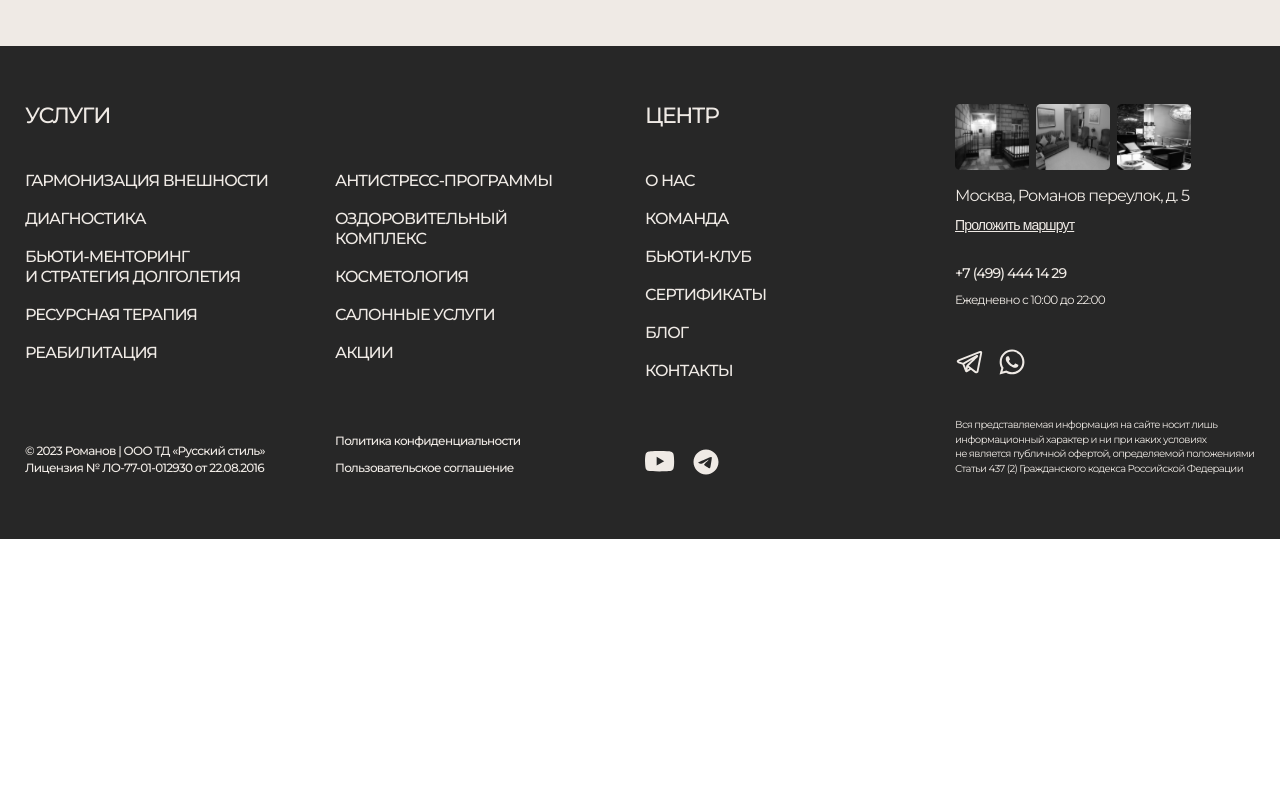
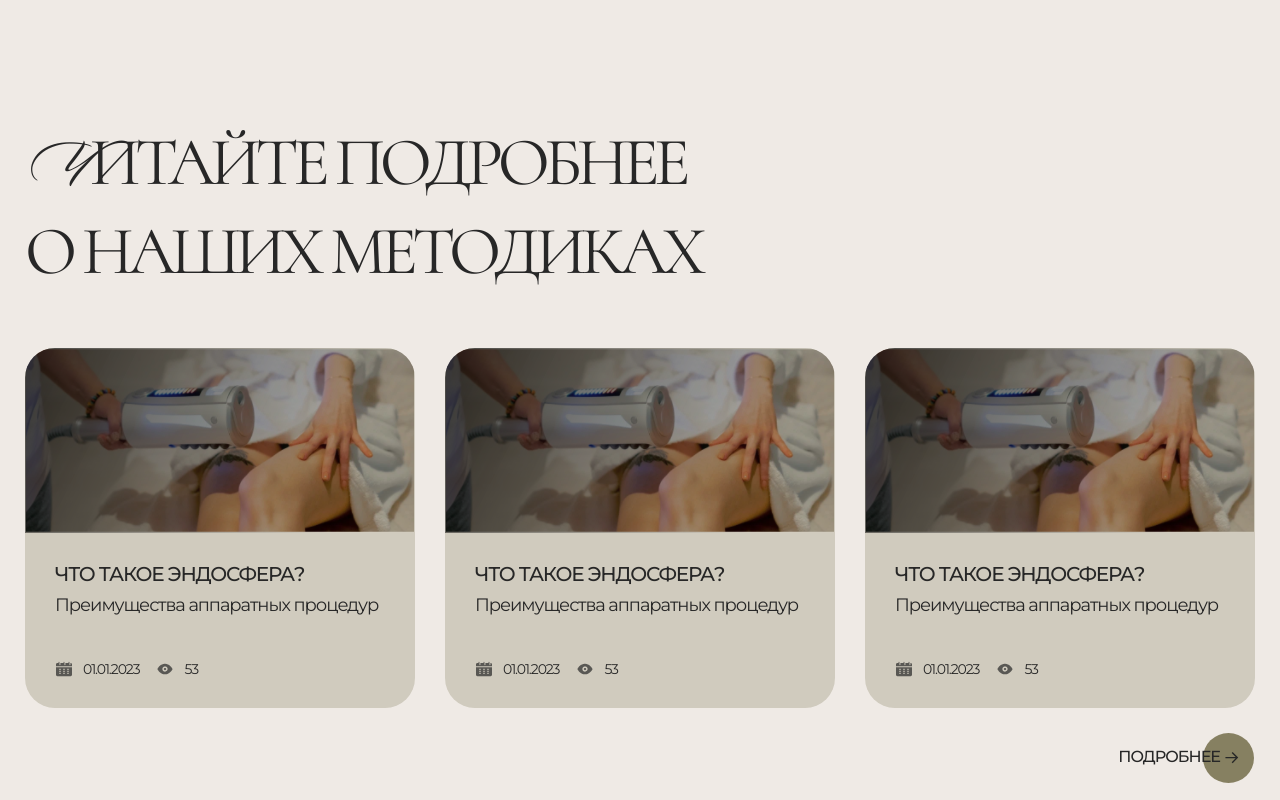
Before and after one commit to 1Dmitriy10/romanov, a website: page src/index.html in a window 1280 px wide. Shown: the part 10260-11060 px from the top of the page. Before the commit the page ends 10799 px from the top, so only its background shows below. Drawn offline with nearby package versions, Linux system fonts and the light colour scheme; files that its build step writes are made by us from their sources; files whose address does not match are found by name.

Commit message:
finish articles

```diff
--- a/gulp/version.json
+++ b/gulp/version.json
@@ -1,3 +1,3 @@
 {
-    "main": "20240228013343"
+    "main": "20240228021700"
 }
--- /dev/null
+++ b/src/html/components/articles.html
@@ -0,0 +1,63 @@
+<section class='articles'>
+    <div class='container articles__container'>
+        <h2 class="articles__title _fonts-js">Читайте подробнее
+            о&nbsp;наших методиках</h2>
+        <div class="articles__card-box">
+            <div class="articles__card">
+                <div class="articles__card-img-wrap">
+                    <img src="@img/articles/foto-statej.png" alt="" class="articles__card-img">
+                    <img src="@img/articles/foto-statej-maska.png" alt="" class="articles__card-img-mask">
+                </div>
+                <div class="articles__card-content-box">
+                    <h3 class="articles__card-title">что такое эндосфера?</h3>
+                    <p class="articles__card-text">Преимущества аппаратных процедур</p>
+
+                </div>
+                <div class="articles__card-date-box">
+                    <span class="articles__card-date">01.01.2023</span>
+                    <span class="articles__card-watch">53</span>
+                </div>
+            </div>
+            <div class="articles__card">
+                <div class="articles__card-img-wrap">
+                    <img src="@img/articles/foto-statej.png" alt="" class="articles__card-img">
+                    <img src="@img/articles/foto-statej-maska.png" alt="" class="articles__card-img-mask">
+                </div>
+                <div class="articles__card-content-box">
+                    <h3 class="articles__card-title">что такое эндосфера?</h3>
+                    <p class="articles__card-text">Преимущества аппаратных процедур</p>
+
+                </div>
+                <div class="articles__card-date-box">
+                    <span class="articles__card-date">01.01.2023</span>
+                    <span class="articles__card-watch">53</span>
+                </div>
+            </div>
+            <div class="articles__card">
+                <div class="articles__card-img-wrap">
+                    <img src="@img/articles/foto-statej.png" alt="" class="articles__card-img">
+                    <img src="@img/articles/foto-statej-maska.png" alt="" class="articles__card-img-mask">
+                </div>
+                <div class="articles__card-content-box">
+                    <h3 class="articles__card-title">что такое эндосфера?</h3>
+                    <p class="articles__card-text">Преимущества аппаратных процедур</p>
+
+                </div>
+                <div class="articles__card-date-box">
+                    <span class="articles__card-date">01.01.2023</span>
+                    <span class="articles__card-watch">53</span>
+                </div>
+            </div>
+        </div>
+        <a href="#" class="btn-circle-box btn-circle-box_green services__btn">
+            <span class="btn btn-circle btn-circle_green btn-circle_green_black">подробнее</span>
+            <div class="btn-circle-circle btn-circle-circle_green">
+                <svg width="14" height="19" viewBox="0 0 16 13" fill="none" xmlns="http://www.w3.org/2000/svg">
+                    <path
+                        d="M8.75284 13L7.65909 11.9205L12.1619 7.41761H0.5V5.85511H12.1619L7.65909 1.36648L8.75284 0.272727L15.1165 6.63636L8.75284 13Z"
+                        fill="#272727"></path>
+                </svg>
+            </div>
+        </a>
+    </div>
+</section>
--- a/src/index.html
+++ b/src/index.html
@@ -19,6 +19,7 @@
         @@include('html/components/expert.html')
         @@include('html/components/partners.html')
         @@include('html/components/help.html')
+        @@include('html/components/articles.html')
     </main>
     @@include('html/components/footer.html')
     <script type="module" src="assets/js/vendor.js"></script>
--- /dev/null
+++ b/src/scss/components/_articles.scss
@@ -0,0 +1,134 @@
+.articles {
+}
+.articles__container {
+    display: flex;
+    flex-direction: column;
+}
+.articles__title {
+    max-width: 797px;
+}
+.articles__card-box {
+    display: flex;
+    flex-wrap: wrap;
+    gap: 30px;
+    margin-bottom: 35px;
+    @include respond-to("nout") {
+        margin-bottom: 24px;
+    }
+    @include respond-to("tab") {
+        gap: 16px;
+    }
+}
+.articles__card {
+    flex: 0 1 calc((100% - 2 * 30px) / 3);
+    border-radius: 30px;
+    background-color: $secondary50;
+    min-height: 360px;
+    display: flex;
+    flex-direction: column;
+    padding-bottom: 30px;
+    @include respond-to("nout") {
+        flex: 0 1 calc((100% - 1 * 30px) / 2);
+    }
+    @include respond-to("tab") {
+        padding-bottom: 23px;
+        flex: 0 1 calc((100% - 1 * 16px) / 2);
+    }
+    @include respond-to("tel") {
+        flex: 0 1 100%;
+    }
+}
+.articles__card-img-wrap {
+    position: relative;
+    height: 184.74px;
+}
+.articles__card-img {
+    position: absolute;
+    top: 0;
+    left: 0;
+    width: 100%;
+    height: 100%;
+    object-fit: cover;
+    border-radius: 30px 30px 0 0;
+}
+.articles__card-img-mask {
+    position: absolute;
+    top: 0;
+    left: 0;
+    width: 100%;
+    height: 100%;
+    object-fit: cover;
+    border-radius: 30px 30px 0 0;
+}
+.articles__card-content-box {
+    display: flex;
+    flex-direction: column;
+    padding: 30px 30px 0 30px;
+    @include respond-to("tab") {
+        padding: 23px 23px 0 23px;
+    }
+}
+.articles__card-title {
+    @include font($w500, $font-20, $black, $height-22);
+    letter-spacing: -0.06em;
+    text-transform: uppercase;
+    margin-bottom: 10px;
+    @include respond-to("nout") {
+        @include font($w500, $font-16, $black, $height-17);
+    }
+}
+.articles__card-text {
+    @include font($w400, $font-18, $black, $height-20);
+    letter-spacing: -0.06em;
+    @include respond-to("nout") {
+        @include font($w400, $font-14, $black, $height);
+    }
+}
+.articles__card-date-box {
+    display: flex;
+    gap: 17px;
+    margin-top: auto;
+    padding: 0 30px;
+}
+.articles__card-date {
+    @include font($w400, $font-14, $black, $height-17);
+    letter-spacing: -0.08em;
+    display: flex;
+    align-items: center;
+    &::before {
+        content: "";
+        display: flex;
+        background: url("../img/icons/ikonka-daty-stati.svg") 0 0 / cover no-repeat;
+        min-width: 18px;
+        height: 18px;
+        margin-right: 10px;
+    }
+    @include respond-to("tab") {
+        @include font($w400, $font-12, $black, $height);
+        &::before {
+            min-width: 12px;
+            height: 12px;
+        }
+    }
+}
+.articles__card-watch {
+    @include font($w400, $font-14, $black, $height-17);
+    letter-spacing: -0.08em;
+    display: flex;
+    align-items: center;
+    &::before {
+        content: "";
+        display: flex;
+        background: url("../img/icons/ikonka-prosmotrov-stati.svg") 0 0 / cover no-repeat;
+        min-width: 18px;
+        height: 18px;
+        margin-right: 10px;
+    }
+    @include respond-to("tab") {
+        @include font($w400, $font-12, $black, $height);
+        &::before {
+            min-width: 12px;
+            height: 12px;
+        }
+    }
+}
--- a/src/scss/style.scss
+++ b/src/scss/style.scss
@@ -58,3 +58,4 @@ section {
 @import "./components/expert";
 @import "./components/partners";
 @import "./components/help";
+@import "./components/articles";
```
Also changed, not shown: dist/assets/css/style.css, dist/assets/img/articles/foto-statej-maska.png (added), dist/assets/img/articles/foto-statej-maska.webp (added), dist/assets/img/articles/foto-statej.png (added), dist/assets/img/articles/foto-statej.webp (added), dist/assets/img/icons/ikonka-daty-stati.svg (added), dist/assets/img/icons/ikonka-prosmotrov-stati.svg (added), dist/index.html, src/img/articles/foto-statej-maska.png (added), src/img/articles/foto-statej.png (added), src/img/icons/ikonka-daty-stati.svg (added), src/img/icons/ikonka-prosmotrov-stati.svg (added).
